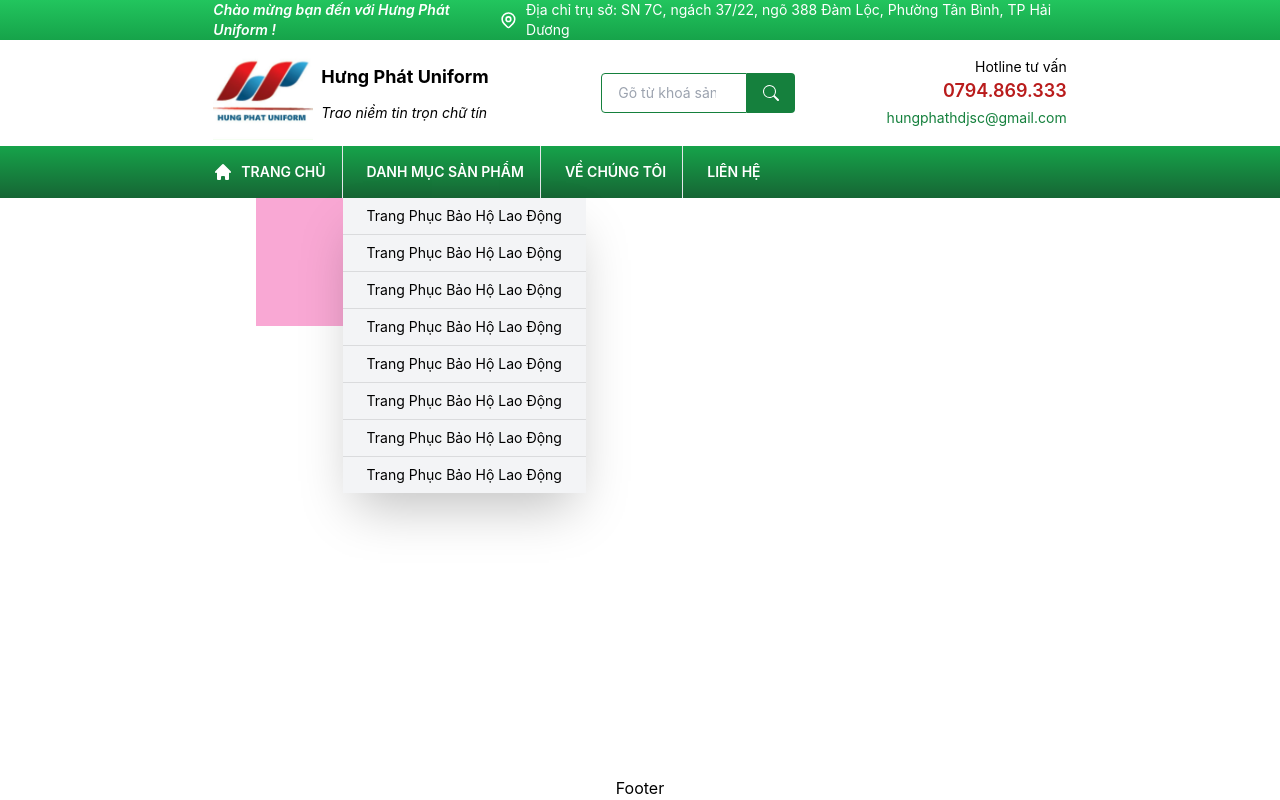
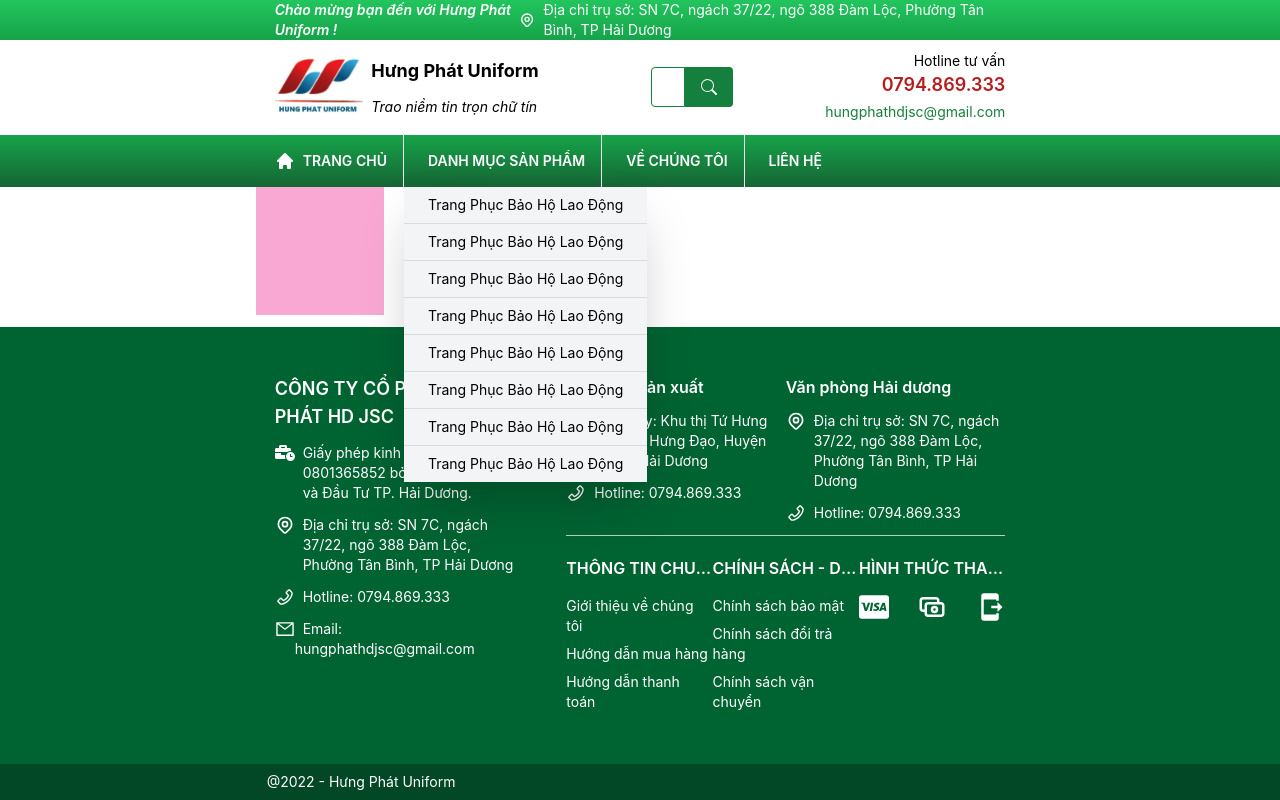
Before and after one commit to nhikhongkhong/hungphatuniform, a Next.js app: page / in a window 1280 px wide. Built offline with nearby package versions, Linux system fonts and the light colour scheme.

Commit message:
finish layout

```diff
--- a/src/assets/info/index.tsx
+++ b/src/assets/info/index.tsx
@@ -1,11 +1,13 @@
 const Info = {
   welcomeMessage: 'Chào mừng bạn đến với Hưng Phát Uniform',
   companyAddress: `Địa chỉ  trụ sở: SN 7C, ngách 37/22, ngõ 388 Đàm Lộc, Phường Tân Bình, TP Hải Dương`,
-  factoryAddress: `Nhà máy: TT Hưng Đạo, Tứ Kỳ, Hải Dương`,
+  factoryAddress: `Nhà máy: Khu thị Tứ Hưng Đạo, Xã Hưng Đạo, Huyện Tứ Kỳ, Hải Dương`,
   companyName: 'Hưng Phát Uniform',
+  companyFullName: 'CÔNG TY CỔ PHẦN  HƯNG PHÁT HD JSC',
   slogan: 'Trao niềm tin trọn chữ tín',
   hotline: '0794.869.333',
   email: 'hungphathdjsc@gmail.com ',
+  businessPaper: 'Giấy phép kinh doanh số 0801365852 bởi Sở Kế Hoạch và Đầu Tư TP. Hải Dương.',
 }
 
 export { Info }
--- a/src/components/layout/Footer.tsx
+++ b/src/components/layout/Footer.tsx
@@ -1,7 +1,147 @@
 import React from 'react'
+import { Info } from '@assets/info'
+import { useMedia, useClickAway } from 'react-use'
+import { FaBusinessTime, FaCcVisa } from 'react-icons/fa'
+import { LocationMaker } from '@components/icons'
+import { AiOutlinePhone, AiOutlineMail } from 'react-icons/ai'
+import { HiOutlineCash } from 'react-icons/hi'
+import { GiFactory } from 'react-icons/gi'
+import { MdSendToMobile } from 'react-icons/md'
 
 const Footer = () => {
-  return <div className="text-black">Footer</div>
+  const isMobile = useMedia('(max-width: 640px)')
+
+  const renderCompanyAddress = (
+    <>
+      <div>
+        <h2 className="text-base font-semibold">Nhà máy sản xuất</h2>
+        <p className="text-sm my-3 flex text-white">
+          <span>
+            <GiFactory size={20} />
+          </span>
+          <span className="ml-2">{Info.factoryAddress}</span>
+        </p>
+        <p className="text-sm my-3 flex">
+          <span>
+            <AiOutlinePhone size={20} />
+          </span>
+          <a href={`tel:${Info.hotline}`}>
+            <span className="ml-2">Hotline: {Info.hotline}</span>
+          </a>
+        </p>
+      </div>
+      <div className="mx-auto">
+        <h2 className="text-base font-semibold">Văn phòng Hải dương</h2>
+        <p className="text-sm my-3 flex text-white">
+          <span>
+            <LocationMaker color="" hoverColor="" />
+          </span>
+          <span className="ml-2">{Info.companyAddress}</span>
+        </p>
+        <p className="text-sm my-3 flex">
+          <span>
+            <AiOutlinePhone size={20} />
+          </span>
+          <a href={`tel:${Info.hotline}`}>
+            <span className="ml-2">Hotline: {Info.hotline}</span>
+          </a>
+        </p>
+      </div>
+    </>
+  )
+  const renderCompanyInfo = (
+    <div className="col-span-1 break-words">
+      <h1 className="text-base md:text-lg font-semibold uppercase">{Info.companyFullName}</h1>
+      <p className="text-sm my-3 flex">
+        <span>
+          <FaBusinessTime size={20} />
+        </span>
+        <span className="ml-2"> {Info.businessPaper}</span>
+      </p>
+      <p className="text-sm my-3 flex text-white">
+        <span>
+          <LocationMaker color="" hoverColor="" />
+        </span>
+        <span className="ml-2">{Info.companyAddress}</span>
+      </p>
+      <p className="text-sm my-3 flex">
+        <span>
+          <AiOutlinePhone size={20} />
+        </span>
+        <a href={`tel:${Info.hotline}`}>
+          <span className="ml-2">Hotline: {Info.hotline}</span>
+        </a>
+      </p>
+      <p className="text-sm my-3 flex">
+        <span>
+          <AiOutlineMail size={20} />
+        </span>
+        <a href={`mailto:${Info.email}`}>
+          <span className="ml-2">Email: {Info.email}</span>{' '}
+        </a>
+      </p>
+    </div>
+  )
+
+  const renderMobile = (
+    <div className="bg-[#006332] w-full text-white py-4 px-2 divide-y divide-gray-100 divide-opacity-20">
+      {renderCompanyInfo}
+      {renderCompanyAddress}
+    </div>
+  )
+
+  const renderWebView = (
+    <div className="bg-[#006332] w-full text-white py-12">
+      <div className="layout ">
+        <div className="grid grid-cols-3">
+          {renderCompanyInfo}
+          <div className="col-span-2 divide-y divide-white divide-opacity-70 ml-12">
+            <div className="grid grid-cols-2 justify-items-center">{renderCompanyAddress}</div>
+            <div className="pt-5 grid grid-cols-3">
+              <div>
+                <h2 className="text-base font-semibold uppercase truncate">Thông tin chung</h2>
+                <ul className="text-sm font-normal mt-3">
+                  <li className="py-1 hover:underline">
+                    <a href="#">Giới thiệu về chúng tôi</a>
+                  </li>
+                  <li className="py-1 hover:underline">Hướng dẫn mua hàng</li>
+                  <li className="py-1 hover:underline">Hướng dẫn thanh toán</li>
+                </ul>
+              </div>
+              <div>
+                <h2 className="text-base font-semibold uppercase truncate ">Chính sách - Dịch vụ</h2>
+                <ul className="text-sm font-normal mt-3">
+                  <li className="py-1 hover:underline">
+                    <a href="#">Chính sách bảo mật</a>
+                  </li>
+                  <li className="py-1 hover:underline">Chính sách đổi trả hàng</li>
+                  <li className="py-1 hover:underline">Chính sách vận chuyển</li>
+                </ul>
+              </div>
+              <div>
+                <h2 className="text-base font-semibold uppercase truncate ">Hình thức thanh toán</h2>
+                <div className="mt-3 flex justify-between items-center">
+                  <FaCcVisa size={30} />
+                  <HiOutlineCash size={30} />
+                  <MdSendToMobile size={30} />
+                </div>
+              </div>
+            </div>
+          </div>
+        </div>
+        <div></div>
+      </div>
+    </div>
+  )
+
+  return (
+    <>
+      {isMobile ? renderMobile : renderWebView}
+      <div className="bg-[#034826] w-full ">
+        <p className="layout text-white text-sm py-2 md:px-0">@2022 - Hưng Phát Uniform</p>
+      </div>
+    </>
+  )
 }
 
 export default Footer
--- a/src/styles/globals.css
+++ b/src/styles/globals.css
@@ -19,5 +19,5 @@ a {
 }
 
 .layout{
-  @apply w-full lg:w-8/12 mx-auto
+  @apply w-full px-2 xl:w-7/12 mx-auto
 }
```
